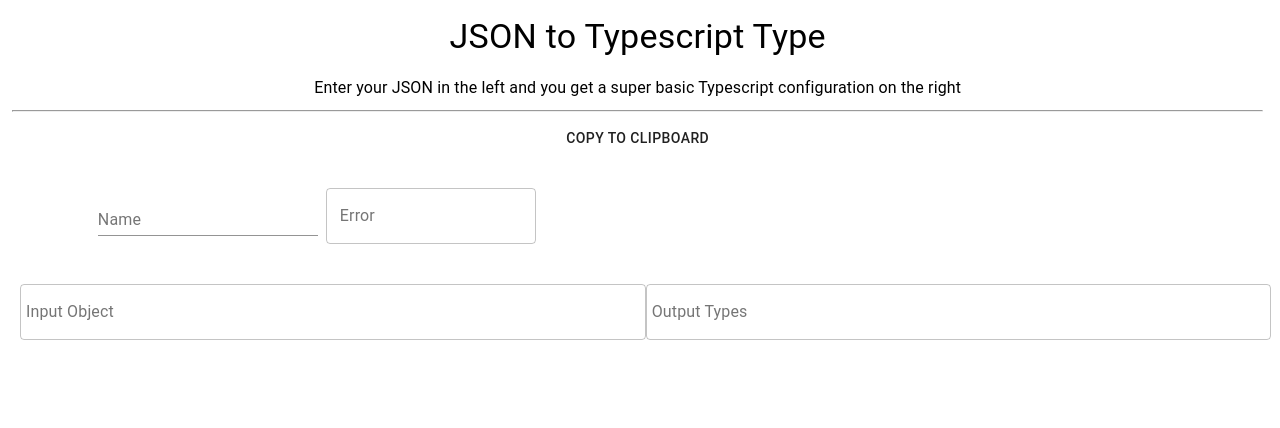
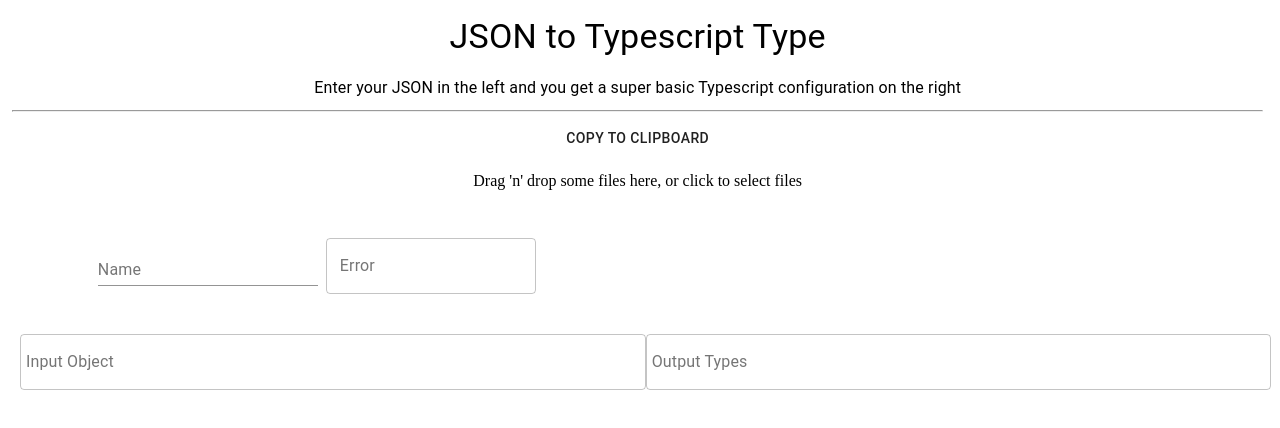
Before and after one commit to slreynolds/generateTypes, a React app: page / in a window 1280 px wide. Shown: the top 428 px of the page. Built offline with nearby package versions, Linux system fonts and the light colour scheme.

Commit message:
added dropzone for files

```diff
--- a/package.json
+++ b/package.json
@@ -53,6 +53,7 @@
     "history": "4.9.0",
     "react": "16.9.0",
     "react-dom": "16.9.0",
+    "react-dropzone": "^10.1.8",
     "react-hot-loader": "4.12.11",
     "react-redux": "7.1.0",
     "react-router-dom": "5.0.1",
--- a/src/containers/App.tsx
+++ b/src/containers/App.tsx
@@ -9,6 +9,7 @@ import {
 
 import { createStyles, Theme, WithStyles, withStyles } from '@material-ui/core';
 
+import Dropzone from 'react-dropzone';
 import TypeGenerator from 'lib/TypeGenerator';
 
 // Definition of injected styles
@@ -56,6 +57,7 @@ interface ComponentState {
   loading: boolean,
   name: string,
   in: string,
+  files: File[],
 }
 
 class App extends Component<WithStyles<typeof styles>, ComponentState> {
@@ -64,6 +66,7 @@ class App extends Component<WithStyles<typeof styles>, ComponentState> {
     super(props);
 
     this.state = {
+      files: [],
       out: "",
       error: "",
       status: "",
@@ -81,7 +84,24 @@ class App extends Component<WithStyles<typeof styles>, ComponentState> {
         prevState.name != this.state.name){
         this.parseString();
       }
+      if(prevState.files.length != this.state.files.length){
+        this.parseFiles();
+      }
     }
+  }
+
+  parseFiles(){
+    // start filereader
+    console.log(this.state.files);
+    this.state.files.forEach(d => {
+      let fr = new FileReader();
+      fr.onload = (event) => {
+        let str : string = event && event.target ? event.target.result as string : "";
+        let name = new TypeGenerator().camelCase(d.name.substr(0,d.name.indexOf('.')));
+        this.setState({name: name, in: str});
+      };
+      fr.readAsText(d);
+    });
   }
 
 
@@ -108,6 +128,20 @@ class App extends Component<WithStyles<typeof styles>, ComponentState> {
       copyText.select();
       document.execCommand("copy");
     });
+  }
+
+
+  renderDropzone(){
+    return (<Dropzone onDrop={acceptedFiles => this.setState({files: acceptedFiles})}>
+          {({getRootProps, getInputProps}) => (
+            <section>
+              <div {...getRootProps()}>
+                <input {...getInputProps()} />
+                <p>Drag 'n' drop some files here, or click to select files</p>
+              </div>
+            </section>
+          )}
+        </Dropzone>);
   }
 
   /**
@@ -138,6 +172,7 @@ class App extends Component<WithStyles<typeof styles>, ComponentState> {
           <Button onClick={this.copyToClipboard}>
             Copy to Clipboard
           </Button>
+          {this.renderDropzone()}
         </Grid>
 
         <Grid item xs ={6} justify="flex-start">
@@ -174,6 +209,7 @@ class App extends Component<WithStyles<typeof styles>, ComponentState> {
               className={classes.textField}
               margin="normal"
               variant="outlined"
+              value={this.state.in}
               onChange={(d) => this.setState({in: d.target.value})}
             />
           </Grid>
```
